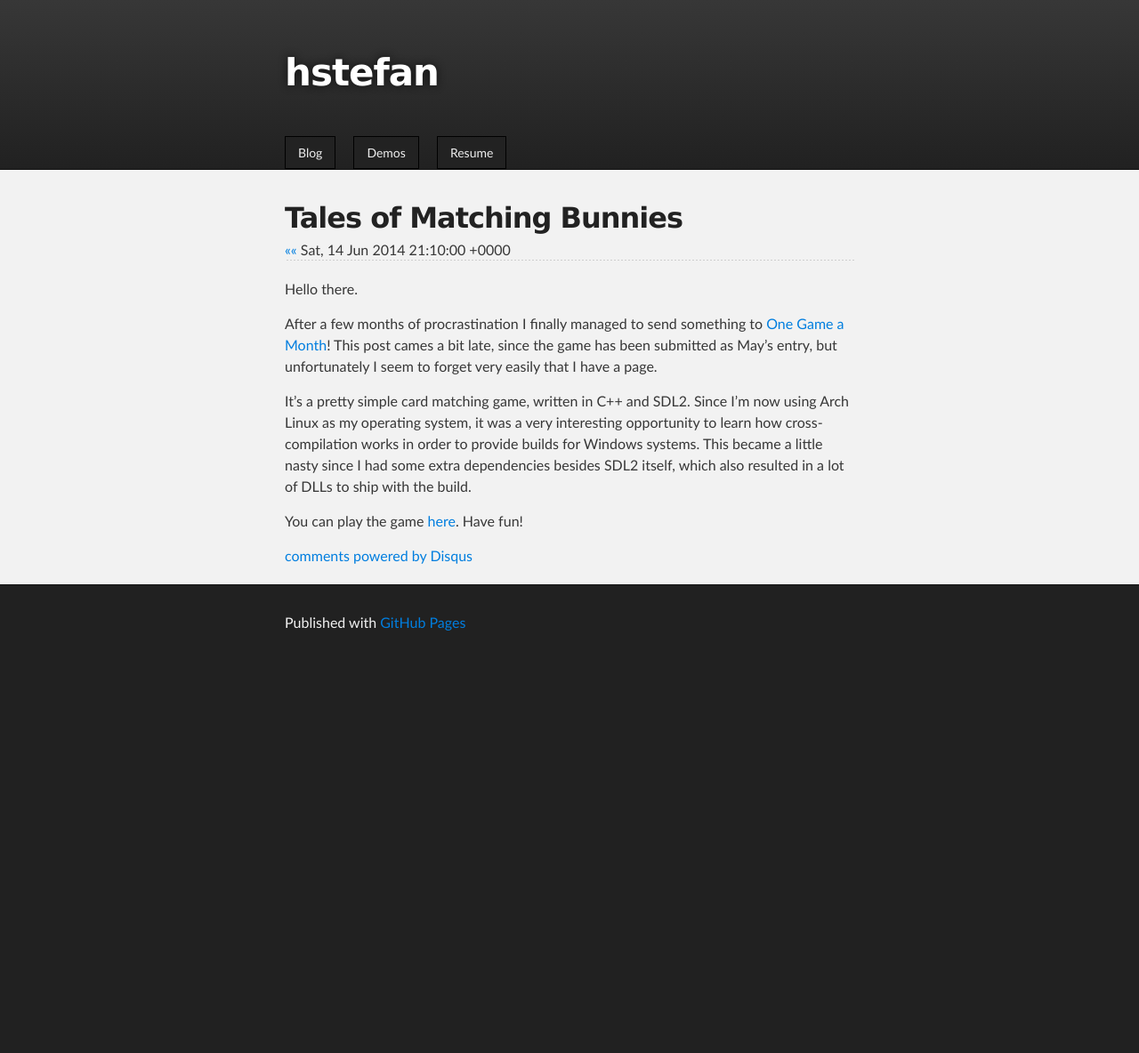
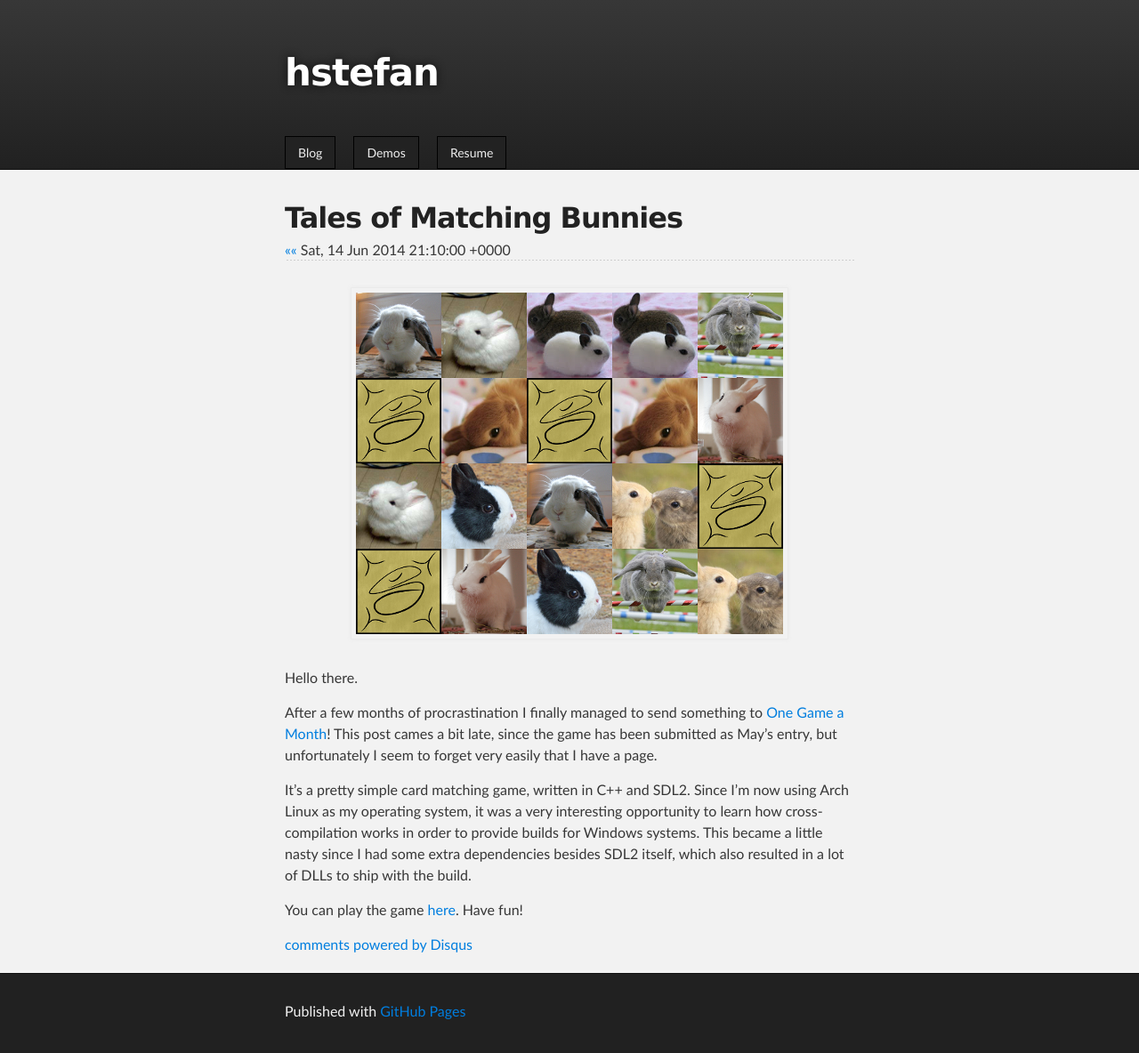
Before and after one commit to hstefan/hstefan.github.com, a Jekyll site: the page built from _posts/2014-06-14-Tales-Of-Matching-Bunnies.md, in a window 1280 px wide. Shown: the whole page at 89% size. Built offline with Jekyll 4.4.1, drawn with Linux system fonts in a browser that asks for light colours; comment, search, counter and statistics services are not loaded; before the commit the page ends 900 px from its top, so only the background shows below that.

Commit message:
Tagging Tales of Matching Bunnies as a demo.

```diff
--- a/_posts/2014-06-14-Tales-Of-Matching-Bunnies.md
+++ b/_posts/2014-06-14-Tales-Of-Matching-Bunnies.md
@@ -3,7 +3,11 @@ title: Tales of Matching Bunnies
 date: 2014-06-14 18:10:00 -0300
 layout: post
 comments: true
+demo: true
 ---
+<div style="text-align:center" markdown="1">
+![Tales of Matching Bunnies](/images/tales-of-matching-bunnies.png)
+</div>
 Hello there.
 
 After a few months of procrastination I finally managed to send something to [One Game a Month](http://www.onegameamonth.com/)!
```
